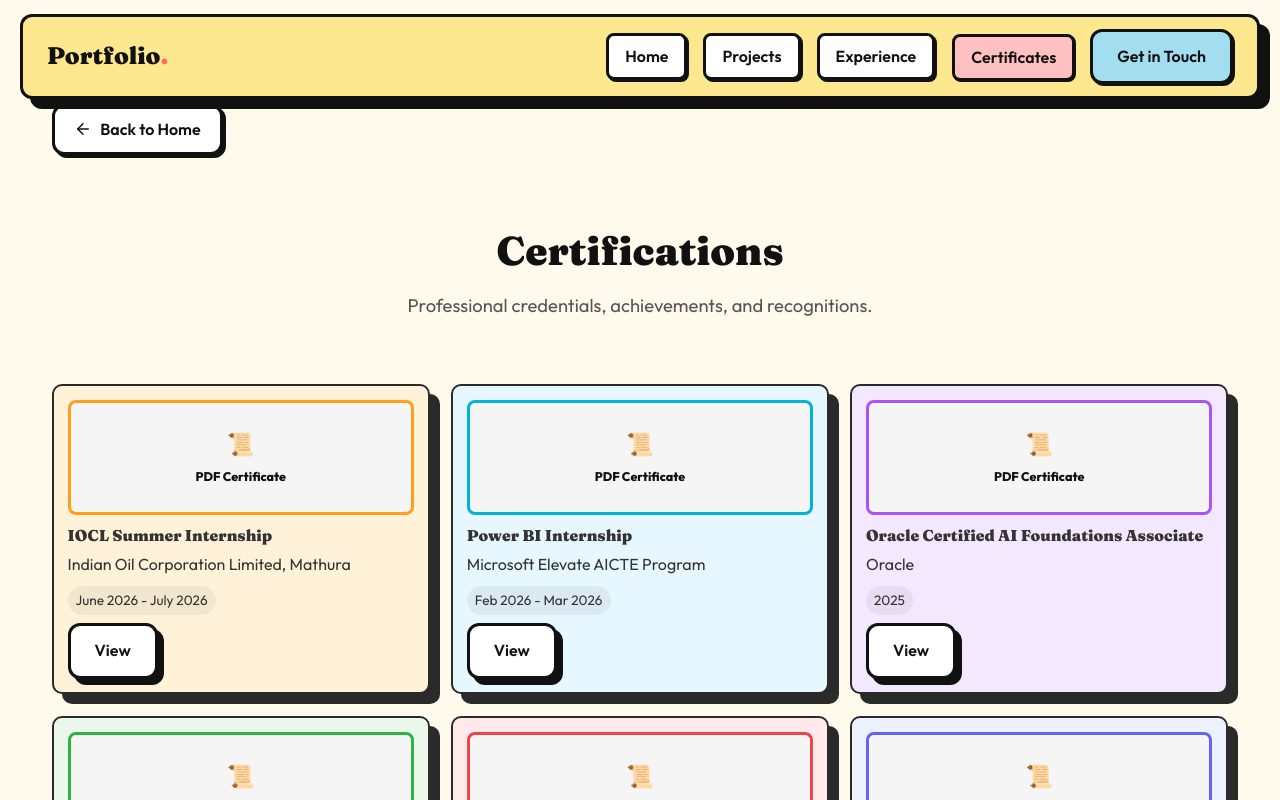
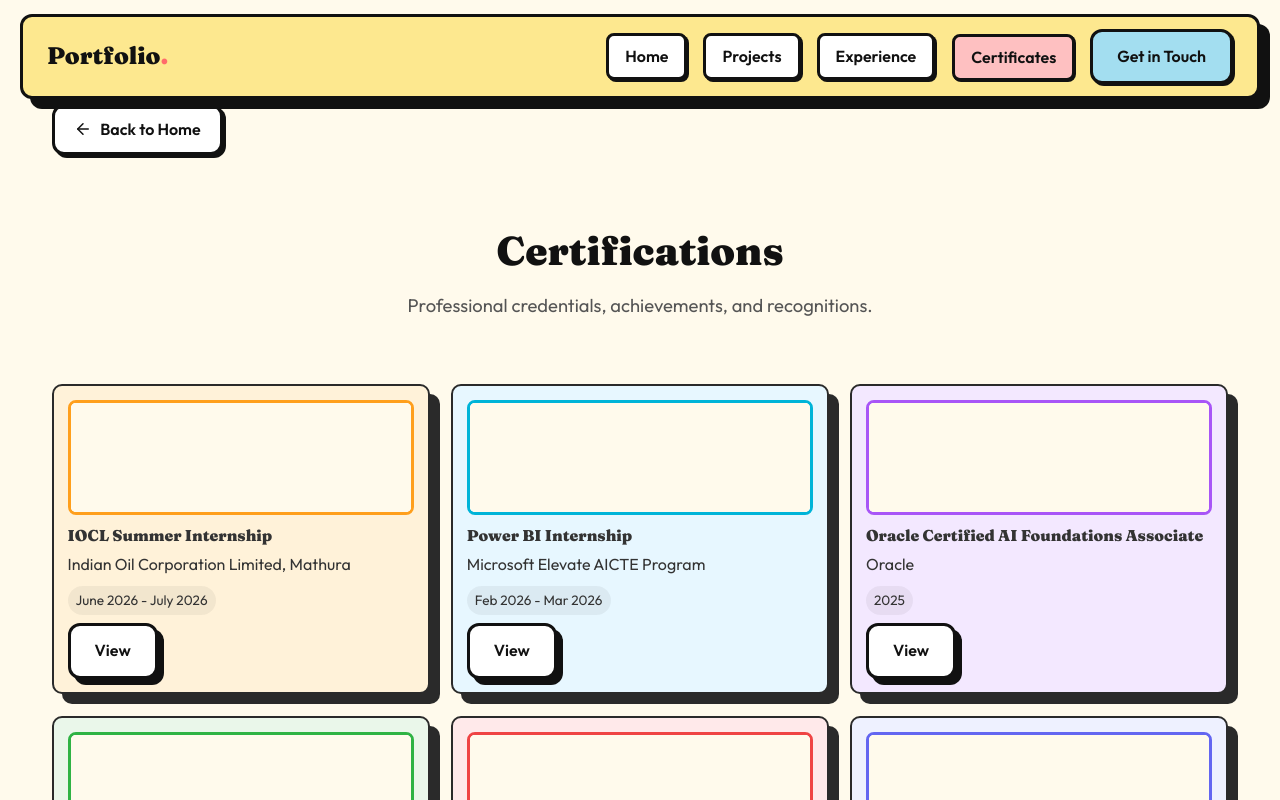
Before and after one commit to AryanAnand-ux/portfolio, a React (Vite) app: page /certificates in a window 1280 px wide. Shown: the top 800 px of the page. Built offline with nearby package versions, Linux system fonts and the light colour scheme.

Commit message:
fix: render live PDF document pages inside certificate card thumbnails using iframe

```diff
--- a/src/components/Certificates.css
+++ b/src/components/Certificates.css
@@ -76,9 +76,14 @@
   margin-bottom: 0.5rem;
 }
 
-.cert-card img { width: 100%; height: 100%; object-fit: contain; }
-.cert-thumb .pdf-thumb { width: 100%; height: 100%; border: none; }
-.cert-thumb .pdf-thumb > .thumb-empty { display: none }
+.cert-thumb iframe.pdf-thumb {
+  width: 100%;
+  height: 100%;
+  border: none;
+  pointer-events: none;
+  overflow: hidden;
+  background: #fff;
+}
 
 .cert-card { border: 2px solid var(--border-color); }
 
--- a/src/components/Certificates.jsx
+++ b/src/components/Certificates.jsx
@@ -39,17 +39,12 @@ export default function Certificates({ isDetailPage = false }) {
                     {c.thumbnail ? (
                       <img src={c.thumbnail} alt={`${c.title} thumbnail`} />
                     ) : c.file ? (
-                      <object
-                        data={c.file}
-                        type="application/pdf"
+                      <iframe
+                        src={`${c.file}#toolbar=0&navpanes=0&scrollbar=0`}
+                        title={`${c.title} preview`}
                         className="pdf-thumb"
-                        aria-label={`${c.title} preview`}
-                      >
-                        <div className="pdf-fallback-badge">
-                          <span className="pdf-icon">📜</span>
-                          <span className="pdf-label">PDF Certificate</span>
-                        </div>
-                      </object>
+                        loading="lazy"
+                      />
                     ) : (
                       <div className="thumb-empty" />
                     )}
```
